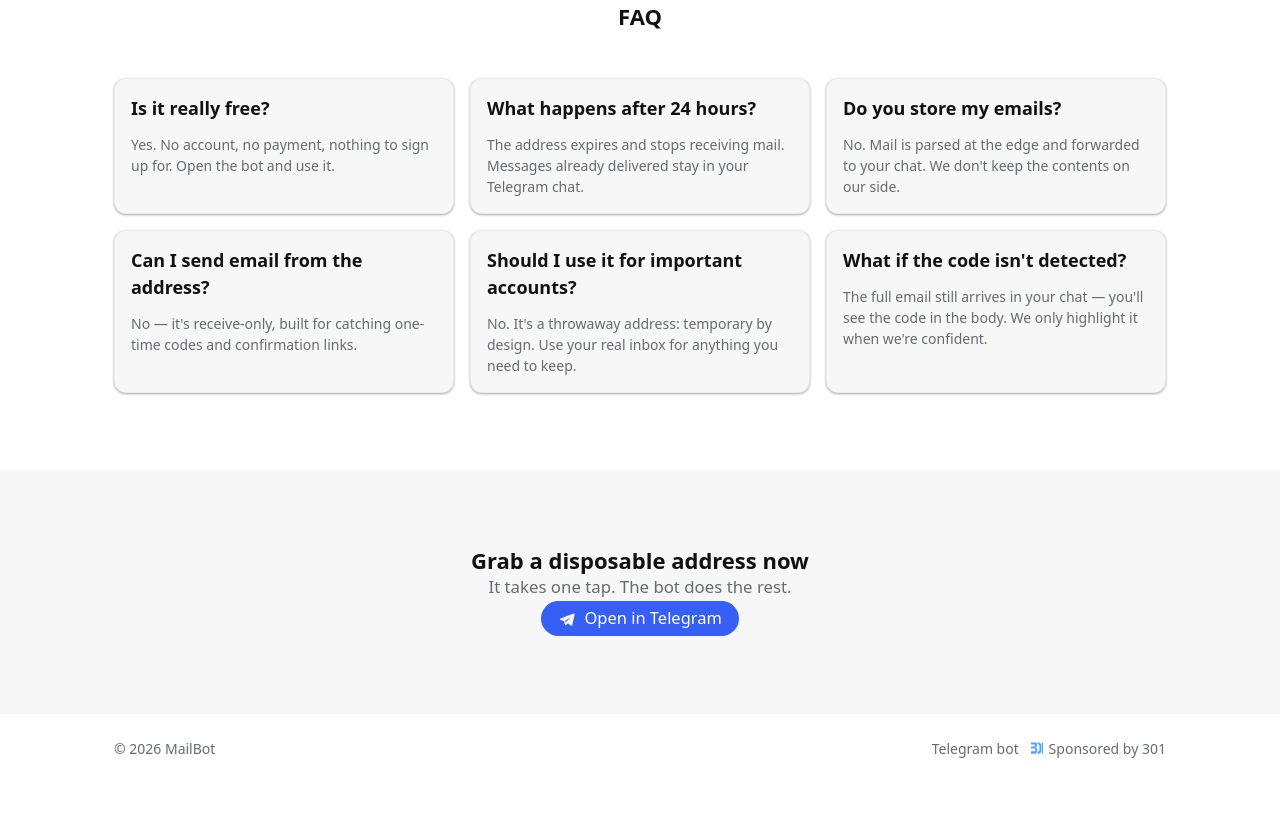
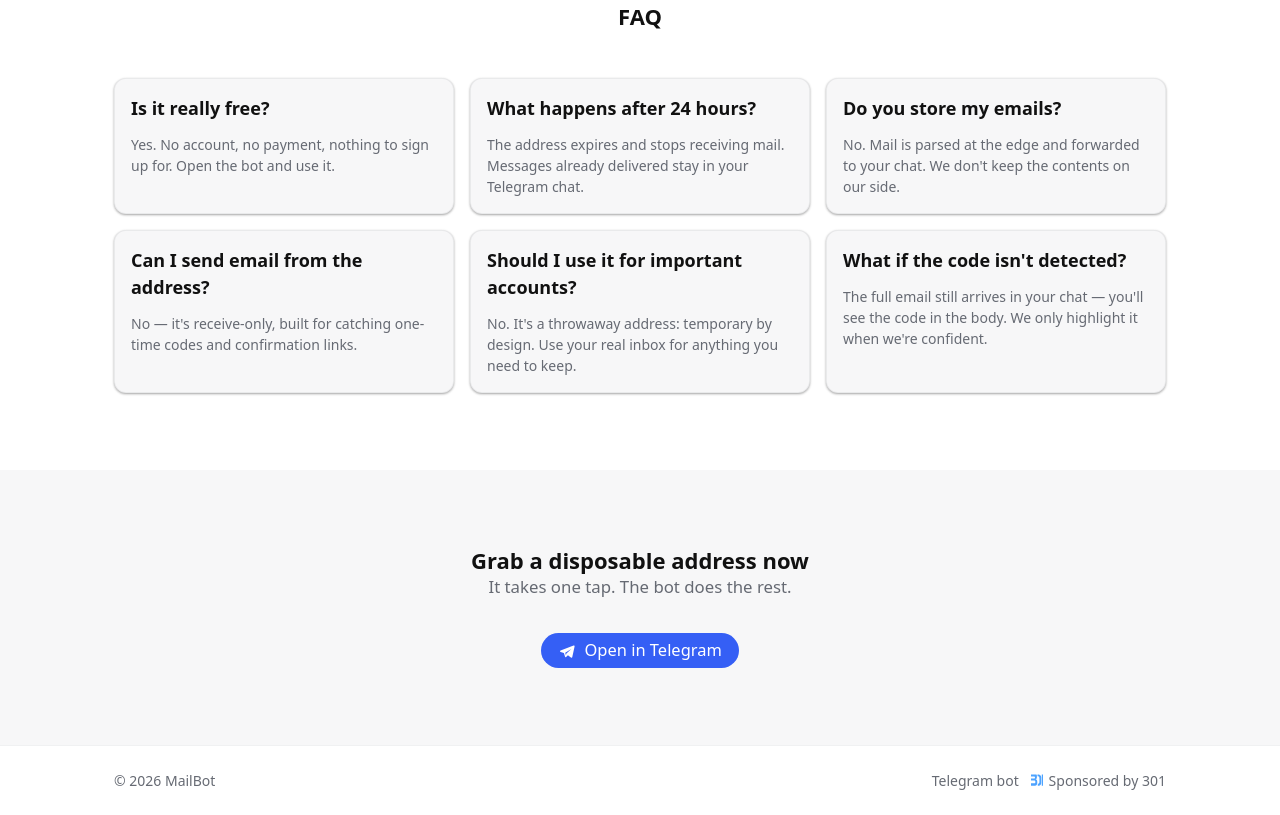
Before and after one commit to investblog/mailbot, a website built with Vite: page landing/index.html in a window 1280 px wide. Shown: the part 1743-2558 px from the top of the page. Before the commit the page ends 2526 px from the top, so only its background shows below. Built offline with nearby package versions, Linux system fonts and the light colour scheme.

Commit message:
fix(landing): отступ кнопки в нижнем CTA (margin-top)

```diff
--- a/landing/index.html
+++ b/landing/index.html
@@ -262,7 +262,7 @@
   <div class="container text-center">
     <h2 class="text-title" data-i18n="cta.title">Grab a disposable address now</h2>
     <p class="text-lead" data-i18n="cta.text">It takes one tap. The bot does the rest.</p>
-    <div class="hero__cta" style="justify-content: center;">
+    <div class="hero__cta" style="justify-content: center; margin-top: var(--space-6);">
       <a href="https://t.me/gotemailbot" class="btn btn--tg btn--lg" target="_blank" rel="noopener">
         <svg class="icon icon--brand" aria-hidden="true"><use href="#i-brand-telegram"></use></svg>
         <span data-i18n="cta.button">Open in Telegram</span>
```
